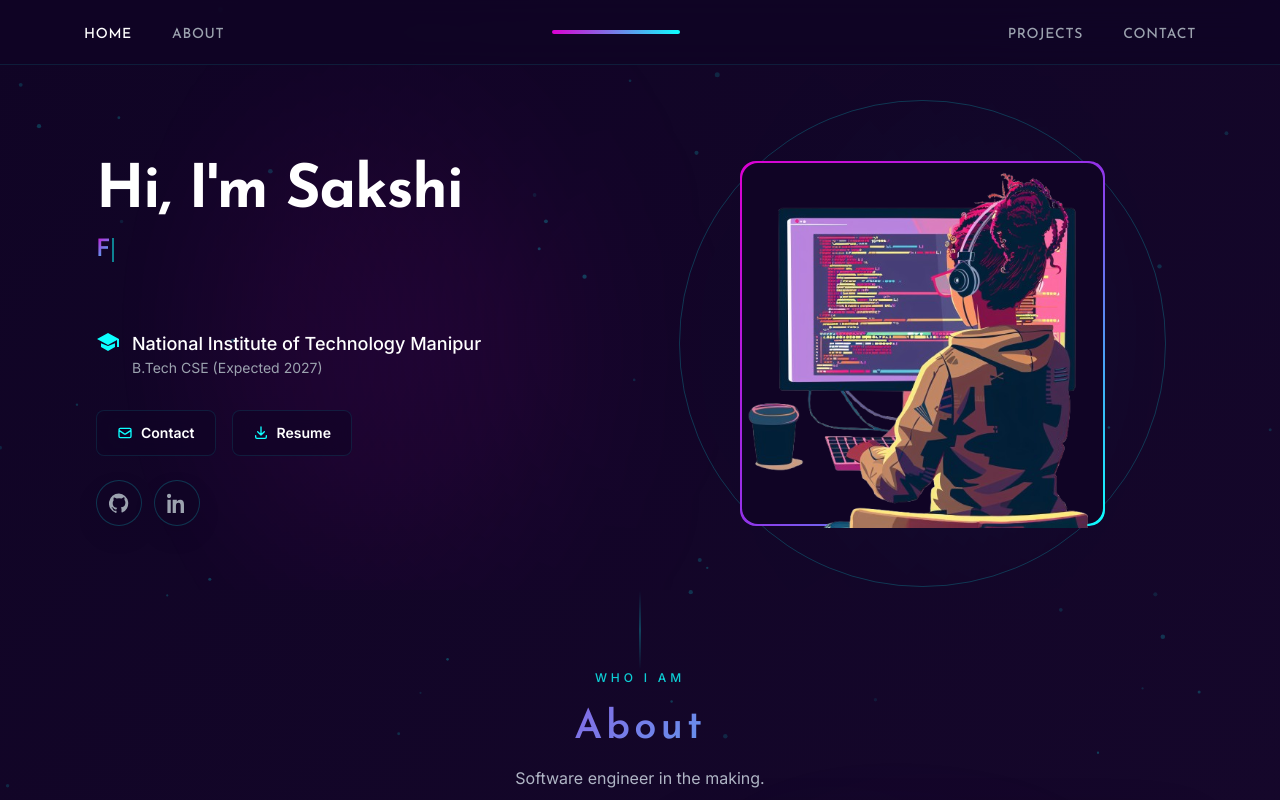
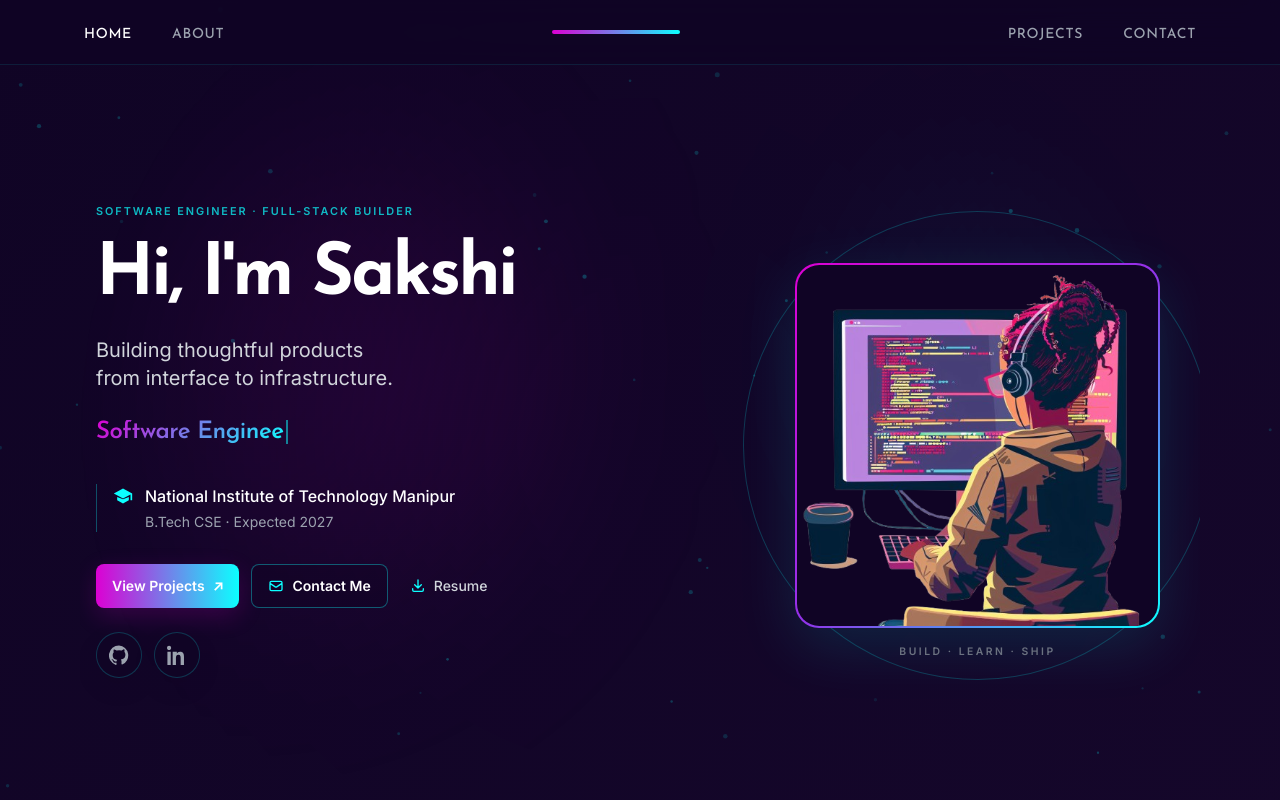
Before and after one commit to sakshigupta67/Portfolio, a Next.js app: page / in a window 1280 px wide. Shown: the top 800 px of the page. Built offline with nearby package versions, Linux system fonts and the light colour scheme.

Commit message:
Implement reduced motion support across components; enhance Hero section styles and layout

```diff
--- a/app/components/Typewriter.jsx
+++ b/app/components/Typewriter.jsx
@@ -23,9 +23,18 @@ export default function RotatingTypewriter({
   const [phraseIndex, setPhraseIndex] = useState(0);
   const [displayed, setDisplayed] = useState("");
   const [isDeleting, setIsDeleting] = useState(false);
+  const [reducedMotion, setReducedMotion] = useState(false);
   const timerRef = useRef(null);
 
   const currentPhrase = phrases[phraseIndex] || "";
+
+  useEffect(() => {
+    const mediaQuery = window.matchMedia("(prefers-reduced-motion: reduce)");
+    const updateReducedMotion = () => setReducedMotion(mediaQuery.matches);
+    updateReducedMotion();
+    mediaQuery.addEventListener("change", updateReducedMotion);
+    return () => mediaQuery.removeEventListener("change", updateReducedMotion);
+  }, []);
 
   const tick = useCallback(() => {
     if (!isDeleting) {
@@ -50,17 +59,25 @@ export default function RotatingTypewriter({
   }, [displayed, isDeleting, currentPhrase, pauseTime, phrases.length]);
 
   useEffect(() => {
+    if (reducedMotion || phrases.length === 0) {
+      clearTimeout(timerRef.current);
+      setDisplayed(phrases[0] || "");
+      setPhraseIndex(0);
+      setIsDeleting(false);
+      return undefined;
+    }
+
     const speed = isDeleting ? deleteSpeed : typeSpeed;
     timerRef.current = setTimeout(tick, speed);
     return () => clearTimeout(timerRef.current);
-  }, [tick, isDeleting, deleteSpeed, typeSpeed]);
+  }, [tick, isDeleting, deleteSpeed, typeSpeed, reducedMotion, phrases]);
 
   return (
     <span
       aria-label={phrases.join(", ")}
-      aria-live="polite"
+      aria-live={reducedMotion ? "polite" : "off"}
     >
-      <span className={className}>{displayed}</span>
+      <span className={className}>{displayed || (reducedMotion ? phrases[0] : "")}</span>
       <span
         className={`typewriter-cursor ${cursorClass}`}
         aria-hidden="true"
--- a/app/globals.css
+++ b/app/globals.css
@@ -34,6 +34,62 @@ h1, h2, h3, h4, h5, h6 {
   -webkit-background-clip: text;
   -webkit-text-fill-color: transparent;
   background-clip: text;
+}
+
+.hero-section {
+  min-height: min(760px, calc(100vh - 4rem));
+  display: flex;
+  align-items: center;
+}
+
+.hero-eyebrow {
+  color: rgba(12, 255, 255, 0.72);
+  font-size: 0.68rem;
+  font-weight: 600;
+  letter-spacing: 0.18em;
+  line-height: 1.4;
+  text-transform: uppercase;
+}
+
+.hero-positioning {
+  text-wrap: balance;
+}
+
+.hero-role {
+  min-height: 2rem;
+}
+
+.hero-typewriter-slot {
+  display: inline-block;
+  min-width: min(100%, 22ch);
+}
+
+.hero-visual {
+  padding: 2.5rem 1.5rem 2rem;
+}
+
+.hero-orbit {
+  pointer-events: none;
+  border-radius: 9999px;
+  transform: rotate(-18deg);
+}
+
+.hero-visual-label {
+  font-family: 'Inter', sans-serif;
+}
+
+@media (max-width: 767px) {
+  .hero-section {
+    min-height: auto;
+  }
+
+  .hero-copy {
+    max-width: 40rem;
+  }
+
+  .hero-visual {
+    padding-top: 2rem;
+  }
 }
 
 /* Gradient border */
@@ -282,6 +338,17 @@ h1, h2, h3, h4, h5, h6 {
 }
 
 @media (prefers-reduced-motion: reduce) {
+  .hero-copy,
+  .hero-primary-action,
+  .hero-visual {
+    transition: none;
+  }
+
+  .hero-primary-action:hover,
+  .hero-visual {
+    transform: none;
+  }
+
   .custom-cursor__ring {
     transition-duration: 0.001ms;
   }
--- a/app/page.js
+++ b/app/page.js
@@ -27,7 +27,7 @@ export default function Page() {
         Skip to content
       </a>
       <Navbar active={active} />
-      <main id="home" className="max-w-6xl mx-auto px-4 relative">
+      <main className="max-w-6xl mx-auto px-4 relative">
         <Hero />
         <About />
         <Skills />
--- a/app/sections/Hero.jsx
+++ b/app/sections/Hero.jsx
@@ -6,10 +6,10 @@ import SocialIcon from "../components/SocialIcon";
 import Typewriter from "../components/Typewriter";
 
 const ROTATING_PHRASES = [
-  "MERN Stack Developer.",
-  "Full Stack Developer.",
+  "Full-Stack Developer.",
+  "Software Engineer.",
+  "Cloud-Curious Builder.",
   "Problem Solver.",
-  "Software Engineer.",
 ];
 
 export default function Hero() {
@@ -30,7 +30,7 @@ export default function Hero() {
   };
 
   return (
-    <section id="home" className="relative pt-16 pb-10 sm:pt-24 sm:pb-16 overflow-hidden">
+    <section id="home" className="hero-section relative overflow-hidden pb-12 pt-16 sm:pb-20 sm:pt-24">
       {/* Background gradient effects - uniform center-out fade */}
       <div
         className="absolute inset-0 overflow-hidden pointer-events-none"
@@ -44,59 +44,72 @@ export default function Hero() {
       </div>
 
       <div className="mx-auto max-w-6xl px-4 relative z-10">
-        <div className="grid items-center gap-10 md:grid-cols-2">
+        <div className="grid items-center gap-14 md:grid-cols-[minmax(0,1.05fr)_minmax(300px,0.95fr)] md:gap-10 lg:gap-16">
           {/* Left: Text block */}
           <div
             ref={containerRef}
-            className="opacity-0 translate-y-2 transition-all duration-700 ease-out"
+            className="hero-copy opacity-0 translate-y-2 transition-all duration-700 ease-out"
           >
-            {/* Reserve vertical space to prevent layout shift */}
-            <div className="min-h-[5.5rem] sm:min-h-[7.5rem] lg:min-h-[9rem]">
-              <h1 className="font-heading text-3xl font-bold text-white sm:text-5xl lg:text-6xl">
+            <p className="hero-eyebrow">
+              Software engineer <span aria-hidden="true">·</span> full-stack builder
+            </p>
+            <div className="mt-4 sm:mt-5">
+              <h1 className="font-heading text-4xl font-bold leading-[0.98] tracking-[-0.04em] text-white sm:text-6xl lg:text-7xl">
                 Hi, I&apos;m Sakshi
               </h1>
-              <h2 className="mt-2 sm:mt-3 font-heading text-lg sm:text-2xl font-semibold">
+              <p className="hero-positioning mt-5 max-w-xl text-base leading-relaxed text-gray-300 sm:mt-6 sm:text-xl">
+                Building thoughtful products from interface to infrastructure.
+              </p>
+              <h2 className="hero-role mt-5 font-heading text-lg font-semibold sm:mt-6 sm:text-2xl">
+                <span className="hero-typewriter-slot">
                 <Typewriter
                   phrases={ROTATING_PHRASES}
                   typeSpeed={55}
                   deleteSpeed={35}
-                  pauseTime={1500}
-                  className="text-gradient inline-block"
+                  pauseTime={1900}
+                  className="text-gradient"
                 />
+                </span>
               </h2>
             </div>
 
             {/* College and degree details (with icon) */}
-            <div className="mt-4 sm:mt-6">
+            <div className="mt-7 border-l border-primary-cyan/30 pl-4 sm:mt-9">
               <div className="flex items-start gap-2 sm:gap-3">
-                {/* Cyan college icon */}
                 <svg
                   aria-hidden="true"
                   viewBox="0 0 24 24"
-                  className="h-4 w-4 sm:h-6 sm:w-6 text-primary-cyan flex-shrink-0"
+                  className="mt-0.5 h-4 w-4 flex-shrink-0 text-primary-cyan sm:h-5 sm:w-5"
                   xmlns="http://www.w3.org/2000/svg"
                 >
                   <path fill="currentColor" d="M12 3 1 9l11 6 9-4.91V17h2V9L12 3Zm0 13L5 13.15V17l7 4 7-4v-3.85L12 16Z" />
                 </svg>
                 <div>
-                  <p className="text-sm sm:text-lg text-white font-medium leading-tight">
+                  <p className="text-sm font-medium leading-tight text-white sm:text-base">
                     {COLLEGE}
                   </p>
-                  <p className="text-xs sm:text-sm text-gray-400">{DEGREE_SHORT} (Expected {GRAD_EXPECTED.replace("Expected ", "")})</p>
+                  <p className="mt-1 text-xs text-gray-400 sm:text-sm">{DEGREE_SHORT} · {GRAD_EXPECTED}</p>
                 </div>
               </div>
             </div>
 
-            {/* Buttons - card style matching Specialisation cards */}
-            <div className="mt-5 sm:mt-8 flex items-center gap-2 sm:gap-4">
+            <div className="mt-7 flex flex-wrap items-center gap-3 sm:mt-8">
+              <a
+                href="#projects"
+                onClick={(e) => handleSmoothScroll(e, "projects")}
+                className="hero-primary-action inline-flex min-h-11 items-center justify-center gap-2 rounded-lg bg-gradient-to-r from-primary-magenta to-primary-cyan px-4 py-2.5 text-sm font-semibold text-white shadow-[0_8px_24px_rgba(220,0,211,0.18)] transition-all duration-200 ease-out hover:-translate-y-0.5 hover:shadow-[0_12px_28px_rgba(12,255,255,0.2)] focus:outline-none focus:ring-2 focus:ring-primary-cyan/60 focus:ring-offset-2 focus:ring-offset-primary-dark"
+              >
+                View Projects
+                <span aria-hidden="true">↗</span>
+              </a>
               <a
                 href="#contact"
                 onClick={(e) => handleSmoothScroll(e, "contact")}
-                className="inline-flex items-center justify-center gap-1.5 sm:gap-2 px-3 py-2 sm:px-5 sm:py-3 rounded-lg glass-card border border-primary-cyan/20 text-xs sm:text-sm font-semibold text-white transition-all duration-200 ease-out hover:border-primary-cyan/50 hover:-translate-y-0.5 hover:scale-[1.02] focus:outline-none focus:ring-2 focus:ring-primary-cyan/40"
+                className="inline-flex min-h-11 items-center justify-center gap-2 rounded-lg border border-primary-cyan/35 bg-primary-dark/40 px-4 py-2.5 text-sm font-semibold text-white transition-all duration-200 ease-out hover:-translate-y-0.5 hover:border-primary-cyan/70 hover:bg-primary-cyan/10 focus:outline-none focus:ring-2 focus:ring-primary-cyan/50 focus:ring-offset-2 focus:ring-offset-primary-dark"
               >
                 <svg
                   xmlns="http://www.w3.org/2000/svg"
-                  className="h-3.5 w-3.5 sm:h-4 sm:w-4 text-primary-cyan"
+                  className="h-4 w-4 text-primary-cyan"
                   fill="none"
                   viewBox="0 0 24 24"
                   stroke="currentColor"
@@ -108,17 +121,17 @@ export default function Hero() {
                     d="M3 8l7.89 5.26a2 2 0 002.22 0L21 8M5 19h14a2 2 0 002-2V7a2 2 0 00-2-2H5a2 2 0 00-2 2v10a2 2 0 002 2z"
                   />
                 </svg>
-                Contact
+                Contact Me
               </a>
               <a
                 href="https://drive.google.com/file/d/1e0zA-IQEc5BWD8YE6FPKbXBl4HymksoT/view?usp=sharing"
                 target="_blank"
                 rel="noopener noreferrer"
-                className="inline-flex items-center justify-center gap-1.5 sm:gap-2 px-3 py-2 sm:px-5 sm:py-3 rounded-lg glass-card border border-primary-cyan/20 text-xs sm:text-sm font-semibold text-white transition-all duration-200 ease-out hover:border-primary-cyan/50 hover:-translate-y-0.5 hover:scale-[1.02] focus:outline-none focus:ring-2 focus:ring-primary-cyan/40"
+                className="inline-flex min-h-11 items-center justify-center gap-2 rounded-lg px-2.5 py-2.5 text-sm font-medium text-gray-300 transition-colors hover:text-white focus:outline-none focus:ring-2 focus:ring-primary-cyan/50"
               >
                 <svg
                   xmlns="http://www.w3.org/2000/svg"
-                  className="h-3.5 w-3.5 sm:h-4 sm:w-4 text-primary-cyan"
+                  className="h-4 w-4 text-primary-cyan"
                   fill="none"
                   viewBox="0 0 24 24"
                   stroke="currentColor"
@@ -142,24 +155,27 @@ export default function Hero() {
           </div>
 
           {/* Right: Profile image with gradient border */}
-          <div className="flex justify-center md:justify-center">
+          <div className="hero-visual flex justify-center md:justify-end">
             <div className="relative">
               {/* Decorative orbit ring */}
-              <div className="absolute -inset-[30px] sm:-inset-[46px] lg:-inset-[61px]">
+              <div className="hero-orbit absolute -inset-[20px] sm:-inset-[38px] lg:-inset-[52px]">
                 <div className="w-full h-full border border-primary-cyan/20 rounded-full" />
               </div>
 
-              <div className="relative h-[182px] w-[182px] sm:h-[304px] sm:w-[304px] lg:h-[365px] lg:w-[365px]">
+              <div className="hero-portrait relative h-[220px] w-[220px] sm:h-[304px] sm:w-[304px] lg:h-[365px] lg:w-[365px]">
                 {/* Gradient border effect */}
-                <div className="absolute inset-0 rounded-2xl bg-gradient-to-br from-primary-magenta via-purple-600 to-primary-cyan p-[2px]">
-                  <div className="w-full h-full rounded-2xl bg-primary-dark" />
+                <div className="absolute inset-0 rounded-[1.5rem] bg-gradient-to-br from-primary-magenta via-purple-600 to-primary-cyan p-[2px] shadow-[0_18px_60px_rgba(12,255,255,0.12)]">
+                  <div className="h-full w-full rounded-[1.4rem] bg-primary-dark" />
                 </div>
                 <img
                   src={"/profile-pic.png"}
                   alt="Profile image"
-                  className="absolute inset-[2px] rounded-2xl object-cover"
+                  className="absolute inset-[2px] h-[calc(100%-4px)] w-[calc(100%-4px)] rounded-[1.4rem] object-cover"
                 />
               </div>
+              <span className="hero-visual-label absolute -bottom-8 left-1/2 -translate-x-1/2 whitespace-nowrap text-[0.65rem] font-semibold uppercase tracking-[0.24em] text-gray-500">
+                build · learn · ship
+              </span>
             </div>
           </div>
         </div>
```
Also changed, not shown: app/components/ParticleBackground.jsx (+15 -1 lines).
